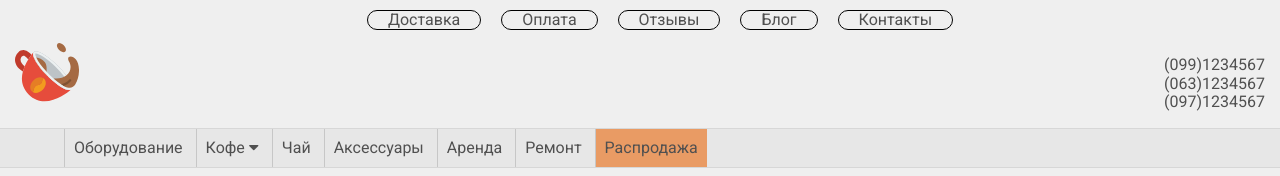
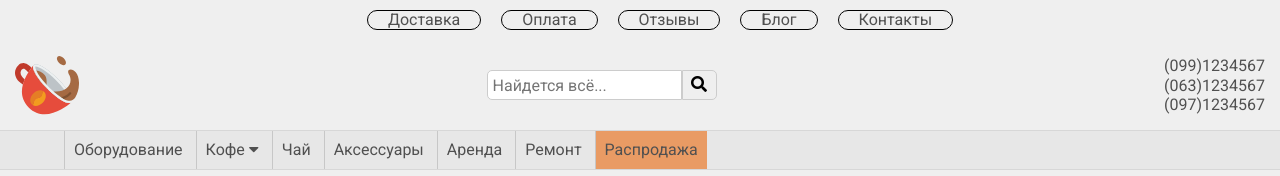
Before and after one commit to DarynaKorotych/Demo_1, a plain HTML site: page index.html in a window 1280 px wide. Shown: the top 176 px of the page. Drawn offline with Linux system fonts and the light colour scheme.

Commit message:
Add "form search"

```diff
--- a/index.html
+++ b/index.html
@@ -35,11 +35,20 @@
           </li>
         </ul>
       </nav>
+
       <div class="header_middle">
         <div class="header_logo">
           <a href="" class="logo">
             <img src="./img/Icons/logo.svg" alt="Coffee" class="header_img"
           /></a>
+        </div>
+        <div class="header-search">
+          <form>
+            <input type="text" class="input_search" name="search" placeholder="Найдется всё...">
+            <button class="btn" type="submit" name="search_btn">
+              <i class="fas fa-search"></i>
+            </button>
+          </form>
         </div>
         <ul class="phones">
           <li class="vodafone phone_icon">
@@ -84,35 +93,28 @@
     <main>
       <div class="container">
         <div class="index-blocks">
-
-          <!-- <figure class="index-block one">
-            <img
-              src="./img/coffee_machine.jpg"
-              alt="Coffee machine"
-              class="index-block-img one"
-            />
-            <figcaption class="index-block-title">Кофемашины</figcaption>
-            <a href="#!" class="index-block-link"></a>
-          </figure> -->
-
           <a href="#" class="index-block one"
             ><h2>Кофемашины</h2>
             <img src="./img/coffee_machine.jpg" alt="Coffee machine"
           /></a>
-          <a href="#" class="index-block two akm_img">
-            <h2>Автоматические кофемашины</h2>
+
+          <a href="#" class="index-block two akm_img"
+            ><h2>Автоматические кофемашины</h2>
             <img src="./img/auto_coffee_machine.jpg" alt="auto_coffee_machine"
           /></a>
-          <a href="#" class="index-block two">
-            <h2>Рожковые кофеварки</h2>
+
+          <a href="#" class="index-block two"
+            ><h2>Рожковые кофеварки</h2>
             <img
               src="./img/rozhkovy_coffee_machines.jpg"
               alt="rozhkovy_coffee_machines"
           /></a>
-          <a href="#" class="index-block two">
-            <h2>Кофе</h2>
+
+          <a href="#" class="index-block two"
+            ><h2>Кофе</h2>
             <img src="./img/coffee.jpg" alt="coffee"
           /></a>
+
           <a href="#" class="index-block two"
             ><h2>Чай</h2>
             <img src="./img/tea.jpg" alt="tea"
--- a/style.css
+++ b/style.css
@@ -75,10 +75,12 @@ a {
   display: flex;
   justify-content: space-between;
   padding: 0 15px;
+  align-items: center;
 }
 
 .header_middle .phones {
   list-style: none;
+  line-height: 1.2;
 }
 
 @media (max-width: 768px) {
@@ -87,6 +89,32 @@ a {
     text-align: center;
   }
 }
+
+/* =========================HEADER SEARCH========================= */
+
+.header_middle .input_search {
+  height: 30px;
+  padding: 0 5px;
+  border-radius: 5px 0 0 5px;
+  border: 1px solid #ccc;
+}
+
+.fa-search::before {
+  content: "\f002";
+}
+
+.header-search form {
+  display: flex;
+}
+
+.header-search .btn {
+  margin: 0;
+  height: 30px;
+  width: 35px;
+  border-radius: 0 5px 5px 0;
+  border: 1px solid #ccc;
+}
+
 
 /* ======================HEADER BOTTOM====================== */
 
@@ -129,8 +157,6 @@ a {
   content: "\f0d7";
 }
 
-
-
 /* ===================INDEX BLOCKS===================== */
 
 .container {
@@ -146,47 +172,47 @@ a {
   flex-wrap: wrap;
 }
 
-.item{
+.item {
   position: relative;
   height: 100%;
   padding: 10px;
 }
 
-.index-blocks .index-block{
+.index-blocks .index-block {
   flex-basis: 100%;
   position: relative;
   transition: 0.2s linear;
 }
 
-.index-blocks .index-block:hover{
+.index-blocks .index-block:hover {
   opacity: 0.6;
 }
 
-.index-blocks .index-block.one{
+.index-blocks .index-block.one {
   width: 100%;
 }
 
-.index-blocks .index-block.one img{
+.index-blocks .index-block.one img {
   height: 250px;
   object-fit: cover;
 }
 
-.index-blocks .index-block .two{
+.index-blocks .index-block .two {
   flex-basis: calc(50%-2px);
 }
 
-.index-blocks .index-block img{
+.index-blocks .index-block img {
   height: 300px;
   width: 100%;
   object-fit: cover;
 }
 
-.index-blocks .index-block.two{
+.index-blocks .index-block.two {
   flex-basis: calc(50% - 2px);
 }
 
-.index-blocks a{
-position: relative;
+.index-blocks a {
+  position: relative;
 }
 
 .index-blocks .index-block h2 {
```
